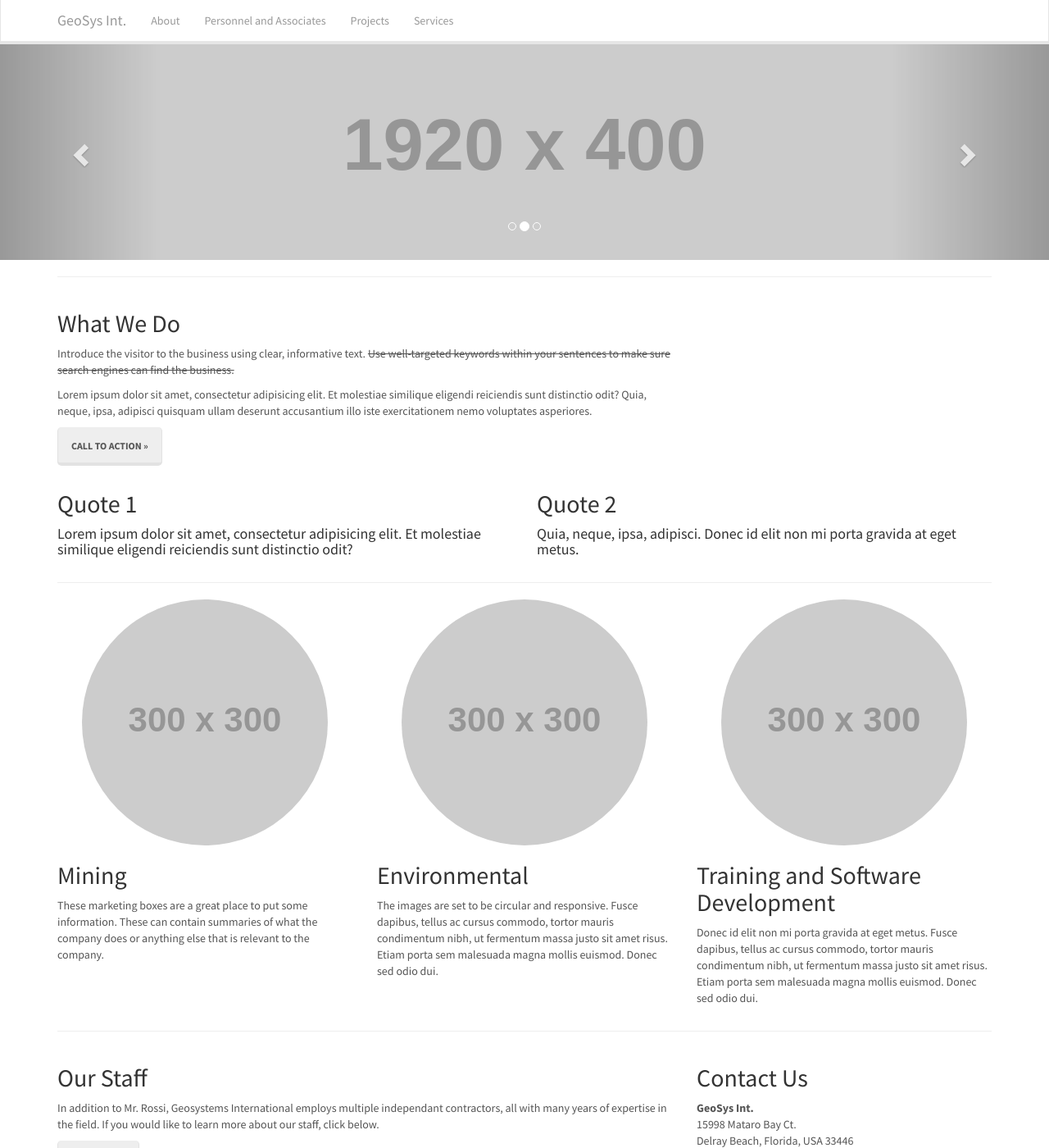
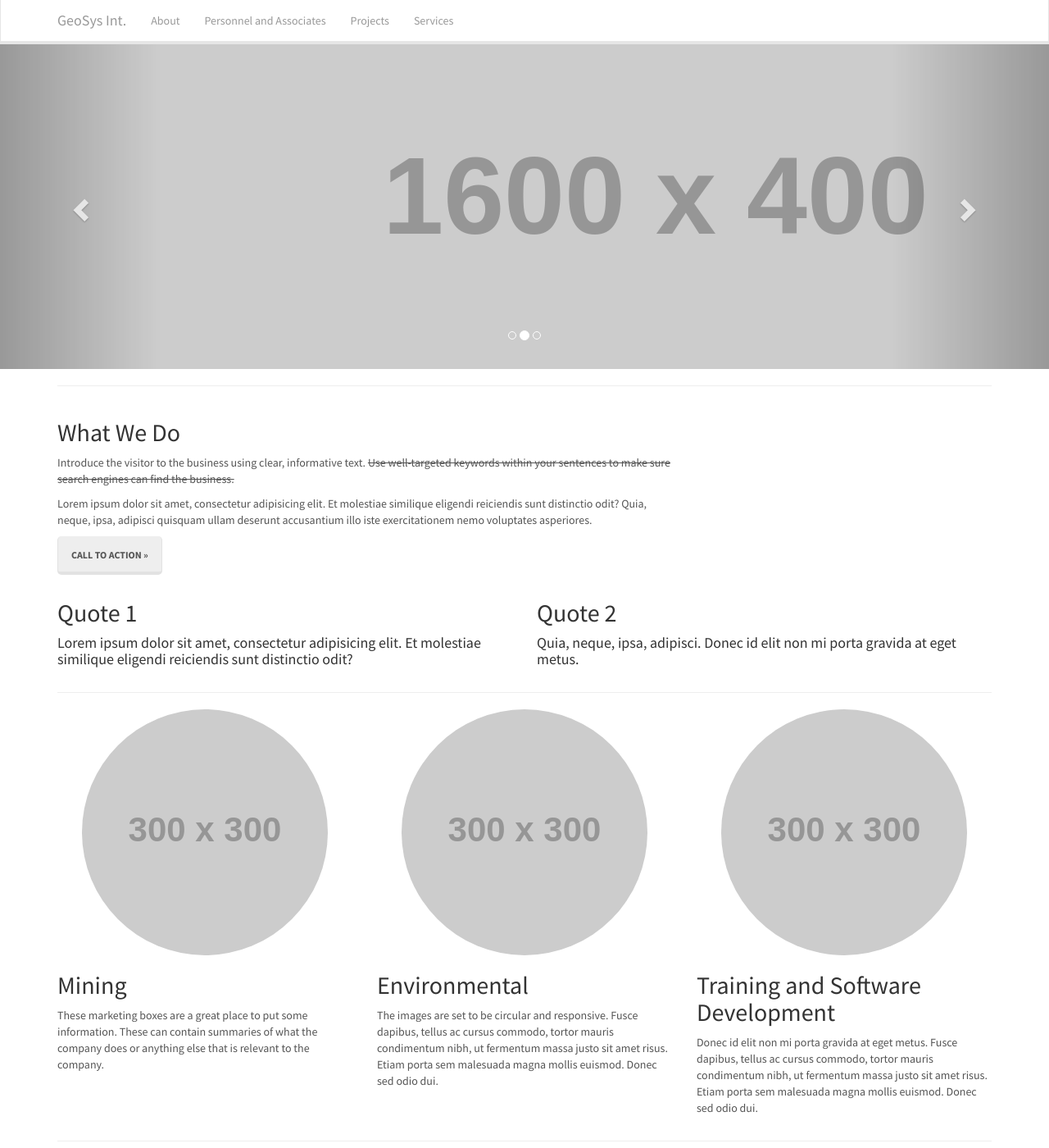
Before and after one commit to marioerossi/geosysint, a Jekyll site: the page built from index.html, in a window 1280 px wide and 1400 px high. Shown: the whole window at 82% size. Built offline with Jekyll 4.4.1, drawn with Linux system fonts in a browser that asks for light colours; nearby versions of some CDN libraries.

Commit message:
Added first img to carousel, changed aspect ratio

```diff
--- a/_includes/header.html
+++ b/_includes/header.html
@@ -13,19 +13,19 @@
   <!-- Wrapper for slides -->
   <div class="carousel-inner" role="listbox">
     <div class="item active">
-      <img src="http://placehold.it/1920x400" alt="">
+      <img src="{{ site.baseurl }}/img/carousel/TruckWithMineralsNew.png" style="width:1600px;height:400px;" alt="">
       <div class="carousel-caption">
           <!-- Add caption here -->
       </div>
     </div>
     <div class="item">
-      <img src="http://placehold.it/1920x400" alt="">
+      <img src="http://placehold.it/1600x400" style="width:1600px;height:400px;" alt="">
       <div class="carousel-caption">
           <!-- Add caption here -->
       </div>
     </div>
     <div class="item">
-      <img src="http://placehold.it/1920x400" alt="">
+      <img src="http://placehold.it/1600x400" style="width:1600px;height:400px;" alt="">
       <div class="carousel-caption">
           <!-- Add caption here -->
       </div>
--- a/css/main.css
+++ b/css/main.css
@@ -14,3 +14,8 @@
 footer {
     margin: 50px 0;
 }
+
+div.carousel-inner div.item {
+    width: 1600px;
+    height: 400px;
+}
```
Also changed, not shown: 1 other file.
